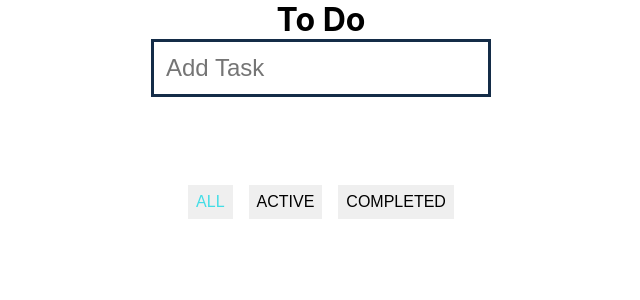
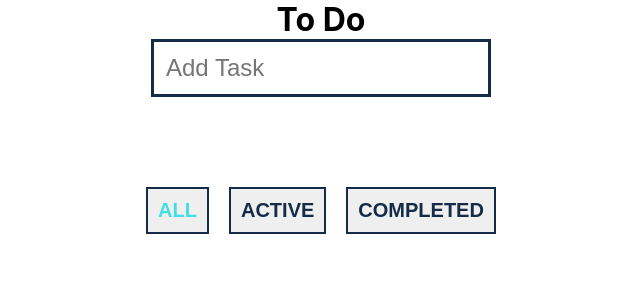
Before and after one commit to M-Hafez22/To-Do-App, a React (Create React App) app: page / in a window 1280 px wide. Shown: the top 300 px of the page, without its empty margins (319-959 px from the left). Built offline with nearby package versions, Linux system fonts and the light colour scheme.

Commit message:
Styles filter buttons

```diff
--- a/src/styles/_filters.scss
+++ b/src/styles/_filters.scss
@@ -0,0 +1,9 @@
+.filters{
+
+  & button{
+    color : $mainColor;
+    font-size: 1.25em;
+    font-weight: 600;
+    border: 2px solid $mainColor;
+  }
+}
--- a/src/styles/main.scss
+++ b/src/styles/main.scss
@@ -1,6 +1,6 @@
 @import 'config';
 @import 'input';
-
+@import 'filters';
 
 .App{
   text-align: center;
```
